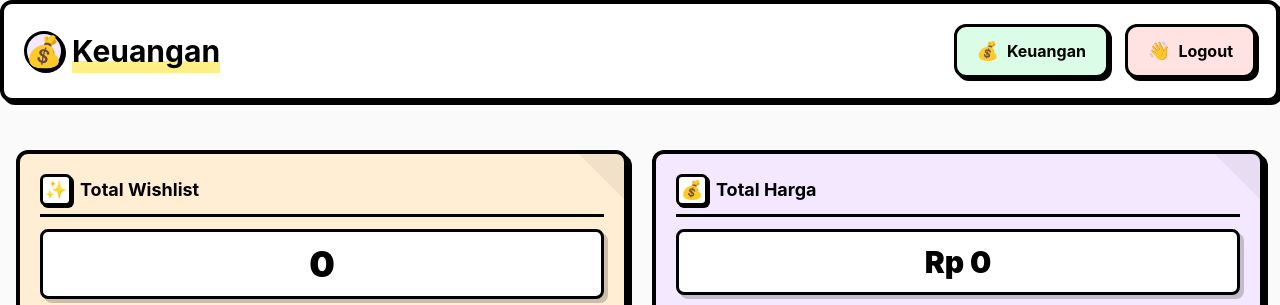
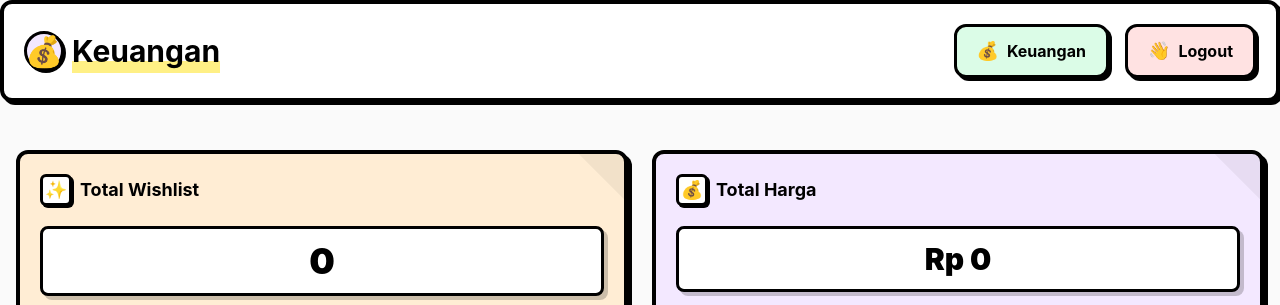
Before and after one commit to abdulrahemfaqih/fe-catat-pengeluaran-anda, a React (Vite) app: page /wishlist in a window 1280 px wide. Shown: the top 305 px of the page. Built offline with nearby package versions, Linux system fonts and the light colour scheme; no server answers; sample sign-in values are in the browser's storage.

Commit message:
fix: stats wishlist

```diff
--- a/src/components/WishlistModal.jsx
+++ b/src/components/WishlistModal.jsx
@@ -136,7 +136,7 @@
    const handleSubmit = async (e) => {
       e.preventDefault();
 
-      // Final validation before submitting, only if there's a URL
+      // Final validation befonpm runre submitting, only if there's a URL
       if (imageUrls && imageUrls.trim() !== "" && !validateImageUrl(imageUrls)) {
          return; // Don't submit if image URL is invalid
       }
--- a/src/components/WishlistStatsCard.jsx
+++ b/src/components/WishlistStatsCard.jsx
@@ -16,7 +16,7 @@
     return (
         <div className={`border-4 border-black rounded-xl p-4 sm:p-5 ${bgColor} flex-1 relative shadow-[4px_4px_0px_0px_rgba(0,0,0,1)] overflow-hidden transform transition-all hover:-translate-y-1`}>
             {/* Title section with icon */}
-            <div className="flex items-center gap-2 mb-3 border-b-3 border-black pb-2">
+            <div className="flex items-center gap-2 mb-3  border-black pb-2">
                 <span className="inline-flex items-center justify-center w-8 h-8 bg-white rounded-md border-3 border-black text-lg shadow-[2px_2px_0px_0px_rgba(0,0,0,1)]">
                     {getCardIcon(number)}
                 </span>
```
